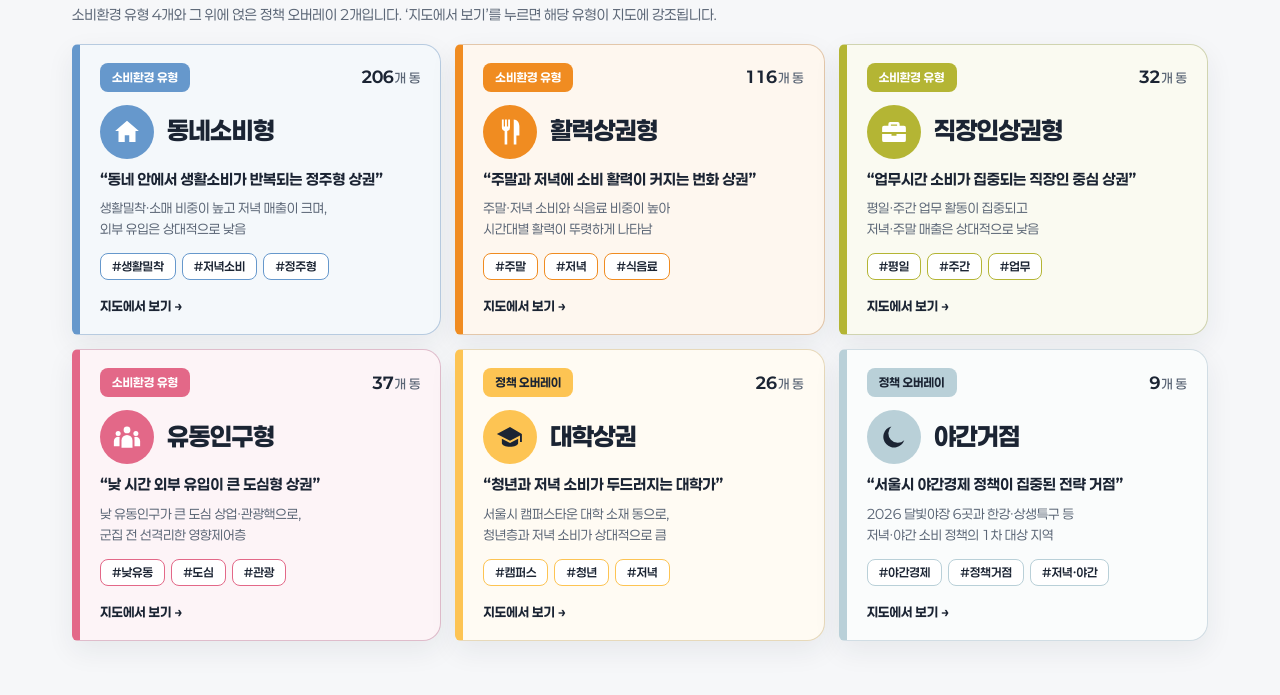
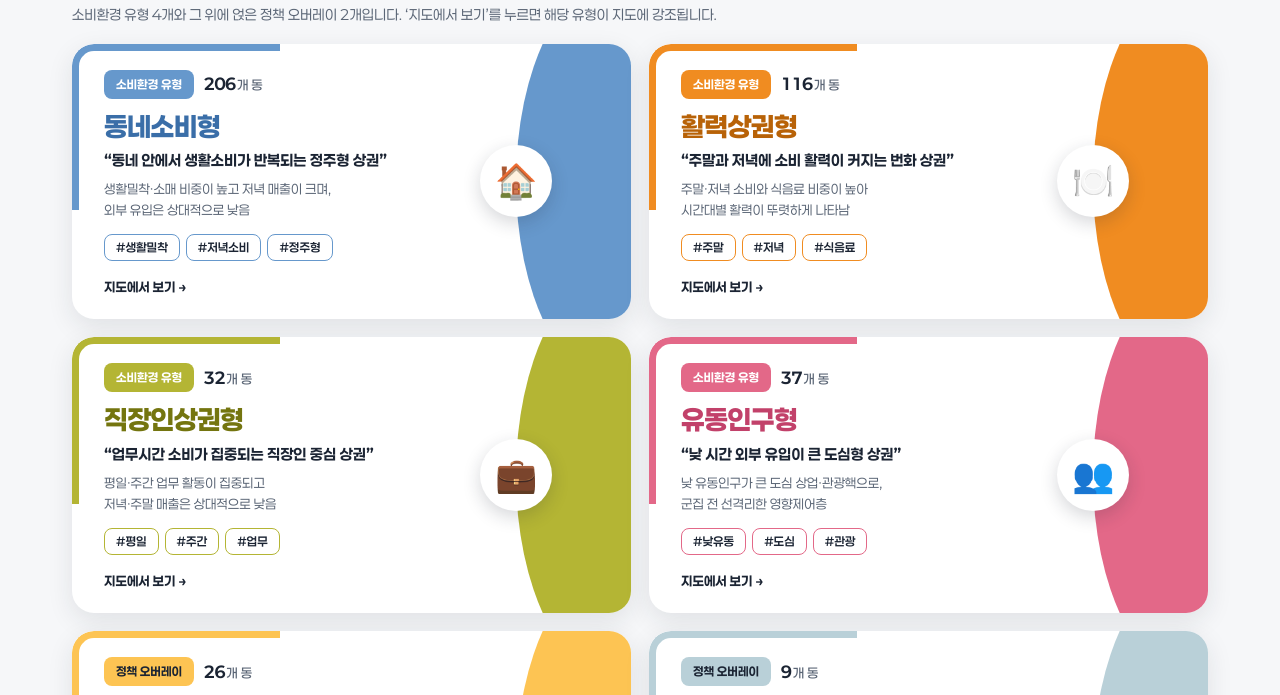
Before and after one commit to haemin001015-lgtm/seoulpay, a plain HTML site: page index.html in a window 1280 px wide. Shown: the part 560-1255 px from the top of the page. Drawn offline with Linux system fonts and the light colour scheme.

Commit message:
유형 카드 디자인 변경, 제안 박스를 대표 유형 색으로
Co-Authored-By: Claude Opus 5.5 <noreply@anthropic.com>

```diff
--- a/index.html
+++ b/index.html
@@ -156,6 +156,24 @@ details.acc summary::before{content:'▸';color:var(--sub);font-size:11px;transi
 .sc .blk.sol h4::before{content:none}
 .sc .blk.sol p{color:var(--accent-ink);font-weight:600;font-size:13.5px;line-height:1.6;text-wrap:balance}
 .lg.sol{border-radius:20px}.lg.now{border-radius:20px;background:var(--accent);color:var(--accent-ink)}
+
+/* 유형 카드 — 흰 카드 + 좌상단 색 꺾쇠 + 우측 색 곡면 + 원형 이모지 */
+.seg-grid{grid-template-columns:repeat(2,minmax(0,1fr));gap:18px}
+.seg-card{position:relative;overflow:hidden;background:var(--panel);border:0;border-radius:22px;padding:26px 172px 20px 32px;box-shadow:0 8px 26px rgba(27,36,51,.10);min-height:214px}
+.seg-card::before{content:"";position:absolute;left:0;top:0;width:36%;height:58%;border-top:7px solid var(--c);border-left:7px solid var(--c);border-top-left-radius:22px;pointer-events:none}
+.seg-card::after{content:"";position:absolute;top:-25%;right:-95px;width:210px;height:150%;border-radius:50%;background:var(--c)}
+.ico{position:absolute;right:79px;top:50%;transform:translateY(-50%);z-index:2;width:72px;height:72px;border-radius:50%;background:var(--panel);box-shadow:0 6px 18px rgba(27,36,51,.18);font-size:34px;line-height:1;display:grid;place-items:center;font-family:"Apple Color Emoji","Segoe UI Emoji","Noto Color Emoji",sans-serif}
+.seg-top{justify-content:flex-start;gap:10px}
+.seg-name{margin:12px 0 8px}.seg-name h3{color:var(--ct);font-size:27px}
+@media(max-width:760px){.seg-grid{grid-template-columns:1fr}.seg-card{padding:24px 112px 18px 26px;min-height:0}.seg-card::after{right:-128px}.ico{width:56px;height:56px;font-size:26px;right:54px}.seg-name h3{font-size:23px}}
+/* 25구 카드 — 현황·제안을 대표 유형 색으로 */
+.sc .blk.now{border-color:color-mix(in srgb,var(--c) 55%,var(--line))}
+.sc .blk.now h4{background:var(--c);color:var(--on)}
+.sc .blk.now::after{border-top-color:var(--c)}
+.sc .blk.sol{background:var(--c)}
+.sc .blk.sol h4{background:color-mix(in srgb,var(--on) 16%,transparent);color:var(--on)}
+.sc .blk.sol p{color:var(--on)}
+.lg.now,.lg.sol{background:var(--ink);color:var(--bg)}
 </style></head><body>
 <div class="top"><div class="topin">
  <div class="brand"><span class="logo">SP</span><div>서울페이 Track A<small>426동 소비환경 유형·정책 대시보드</small></div></div>
@@ -175,44 +193,44 @@ details.acc summary::before{content:'▸';color:var(--sub);font-size:11px;transi
 <p class="sub">소비환경 유형 4개와 그 위에 얹은 정책 오버레이 2개입니다. ‘지도에서 보기’를 누르면 해당 유형이 지도에 강조됩니다.</p>
 <div class="seg-grid"><article class="seg-card s0">
  <div class="seg-top"><span class="kind">소비환경 유형</span><span class="cnt"><b>206</b>개 동</span></div>
- <div class="seg-name"><span class="ico"><svg viewBox="0 0 24 24" fill="currentColor" aria-hidden="true"><path d="M12 3 2.5 11.2h2.7V20h5v-5.5h3.6V20h5v-8.8h2.7z"/></svg></span><h3>동네소비형</h3></div>
+ <div class="seg-name"><span class="ico">🏠</span><h3>동네소비형</h3></div>
  <p class="quote">“동네 안에서 생활소비가 반복되는 정주형 상권”</p>
- <p class="long">생활밀착·소매 비중이 높고 저녁 매출이 크며,<br>외부 유입은 상대적으로 낮음</p>
+ <p class="long">생활밀착·소매 비중이 높고 저녁 매출이 크며, <br>외부 유입은 상대적으로 낮음</p>
  <div class="tags"><span>#생활밀착</span><span>#저녁소비</span><span>#정주형</span></div>
  <button class="goseg" data-goseg="동네소비형">지도에서 보기 →</button>
 </article><article class="seg-card s1">
  <div class="seg-top"><span class="kind">소비환경 유형</span><span class="cnt"><b>116</b>개 동</span></div>
- <div class="seg-name"><span class="ico"><svg viewBox="0 0 24 24" fill="currentColor" aria-hidden="true"><path d="M5.5 2v6.3a3 3 0 0 0 2.2 2.9V22h2.1V11.2A3 3 0 0 0 12 8.3V2h-1.5v5.6H9.5V2H8v5.6H7V2z"/><path d="M15 22h2.1v-7.2h2.4V7.5c0-3-1.7-5.5-4.5-5.5z"/></svg></span><h3>활력상권형</h3></div>
+ <div class="seg-name"><span class="ico">🍽️</span><h3>활력상권형</h3></div>
  <p class="quote">“주말과 저녁에 소비 활력이 커지는 번화 상권”</p>
- <p class="long">주말·저녁 소비와 식음료 비중이 높아<br>시간대별 활력이 뚜렷하게 나타남</p>
+ <p class="long">주말·저녁 소비와 식음료 비중이 높아 <br>시간대별 활력이 뚜렷하게 나타남</p>
  <div class="tags"><span>#주말</span><span>#저녁</span><span>#식음료</span></div>
  <button class="goseg" data-goseg="활력상권형">지도에서 보기 →</button>
 </article><article class="seg-card s2">
  <div class="seg-top"><span class="kind">소비환경 유형</span><span class="cnt"><b>32</b>개 동</span></div>
- <div class="seg-name"><span class="ico"><svg viewBox="0 0 24 24" fill="currentColor" aria-hidden="true"><path d="M9 4h6a1.5 1.5 0 0 1 1.5 1.5V7H20a1.5 1.5 0 0 1 1.5 1.5V12h-19V8.5A1.5 1.5 0 0 1 4 7h3.5V5.5A1.5 1.5 0 0 1 9 4zm.5 3h5V6h-5zM2.5 13.5H10V15h4v-1.5h7.5v5A1.5 1.5 0 0 1 20 20H4a1.5 1.5 0 0 1-1.5-1.5z"/></svg></span><h3>직장인상권형</h3></div>
+ <div class="seg-name"><span class="ico">💼</span><h3>직장인상권형</h3></div>
  <p class="quote">“업무시간 소비가 집중되는 직장인 중심 상권”</p>
- <p class="long">평일·주간 업무 활동이 집중되고<br>저녁·주말 매출은 상대적으로 낮음</p>
+ <p class="long">평일·주간 업무 활동이 집중되고 <br>저녁·주말 매출은 상대적으로 낮음</p>
  <div class="tags"><span>#평일</span><span>#주간</span><span>#업무</span></div>
  <button class="goseg" data-goseg="직장인상권형">지도에서 보기 →</button>
 </article><article class="seg-card s3">
  <div class="seg-top"><span class="kind">소비환경 유형</span><span class="cnt"><b>37</b>개 동</span></div>
- <div class="seg-name"><span class="ico"><svg viewBox="0 0 24 24" fill="currentColor" aria-hidden="true"><circle cx="12" cy="6.3" r="2.7"/><path d="M7.6 20.5v-5.8a4.4 4.4 0 0 1 8.8 0v5.8z"/><circle cx="4.9" cy="9.2" r="2"/><path d="M1.5 19.3v-4.1a3.4 3.4 0 0 1 4.7-3.1 6 6 0 0 0-.2 1.6v5.6z"/><circle cx="19.1" cy="9.2" r="2"/><path d="M22.5 19.3v-4.1a3.4 3.4 0 0 0-4.7-3.1 6 6 0 0 1 .2 1.6v5.6z"/></svg></span><h3>유동인구형</h3></div>
+ <div class="seg-name"><span class="ico">👥</span><h3>유동인구형</h3></div>
  <p class="quote">“낮 시간 외부 유입이 큰 도심형 상권”</p>
- <p class="long">낮 유동인구가 큰 도심 상업·관광핵으로,<br>군집 전 선격리한 영향제어층</p>
+ <p class="long">낮 유동인구가 큰 도심 상업·관광핵으로, <br>군집 전 선격리한 영향제어층</p>
  <div class="tags"><span>#낮유동</span><span>#도심</span><span>#관광</span></div>
  <button class="goseg" data-goseg="유동인구형">지도에서 보기 →</button>
 </article><article class="seg-card s4">
  <div class="seg-top"><span class="kind">정책 오버레이</span><span class="cnt"><b>26</b>개 동</span></div>
- <div class="seg-name"><span class="ico"><svg viewBox="0 0 24 24" fill="currentColor" aria-hidden="true"><path d="M12 4 1.5 9.5 12 15l8-4.2V16h1.5V9.5z"/><path d="M5.5 13.3V17c0 1.5 3 2.8 6.5 2.8s6.5-1.3 6.5-2.8v-3.7L12 16.7z"/></svg></span><h3>대학상권</h3></div>
+ <div class="seg-name"><span class="ico">🎓</span><h3>대학상권</h3></div>
  <p class="quote">“청년과 저녁 소비가 두드러지는 대학가”</p>
- <p class="long">서울시 캠퍼스타운 대학 소재 동으로,<br>청년층과 저녁 소비가 상대적으로 큼</p>
+ <p class="long">서울시 캠퍼스타운 대학 소재 동으로, <br>청년층과 저녁 소비가 상대적으로 큼</p>
  <div class="tags"><span>#캠퍼스</span><span>#청년</span><span>#저녁</span></div>
  <button class="goseg" data-goseg="대학상권">지도에서 보기 →</button>
 </article><article class="seg-card s5">
  <div class="seg-top"><span class="kind">정책 오버레이</span><span class="cnt"><b>9</b>개 동</span></div>
- <div class="seg-name"><span class="ico"><svg viewBox="0 0 24 24" fill="currentColor" aria-hidden="true"><path d="M20.2 14.6A8.6 8.6 0 1 1 9.9 3.5a7 7 0 0 0 10.3 11.1z"/></svg></span><h3>야간거점</h3></div>
+ <div class="seg-name"><span class="ico">🌙</span><h3>야간거점</h3></div>
  <p class="quote">“서울시 야간경제 정책이 집중된 전략 거점”</p>
- <p class="long">2026 달빛야장 6곳과 한강·상생특구 등<br>저녁·야간 소비 정책의 1차 대상 지역</p>
+ <p class="long">2026 달빛야장 6곳과 한강·상생특구 등 <br>저녁·야간 소비 정책의 1차 대상 지역</p>
  <div class="tags"><span>#야간경제</span><span>#정책거점</span><span>#저녁·야간</span></div>
  <button class="goseg" data-goseg="야간거점">지도에서 보기 →</button>
 </article></div>
```
